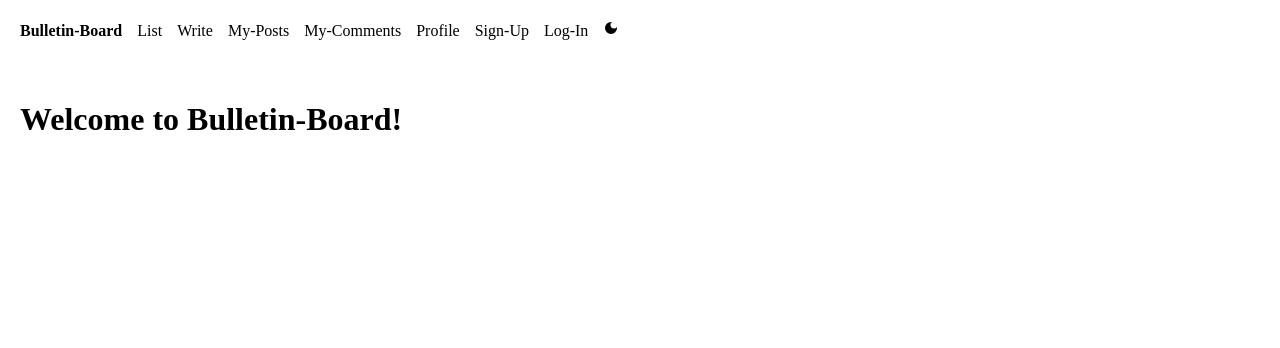
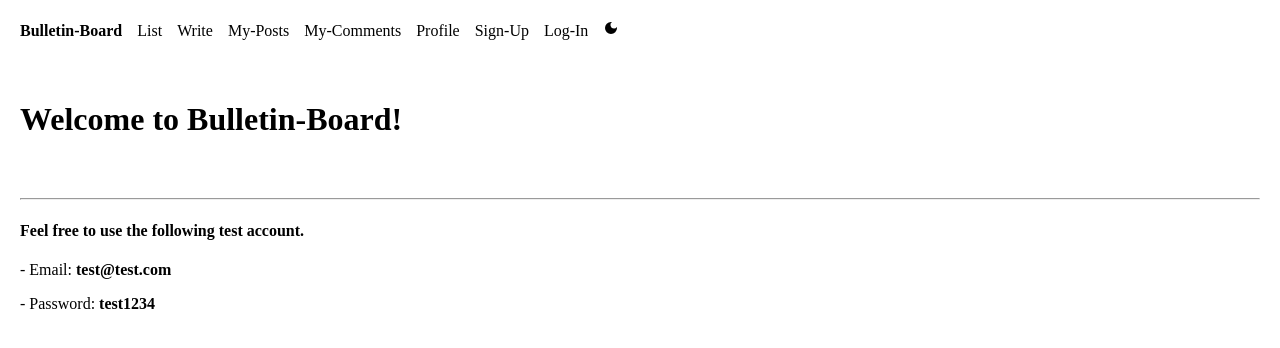
Before and after one commit to mokimokheonpark/bulletin-board, a Next.js app: page / in a window 1280 px wide. Shown: the top 348 px of the page. Built offline with nearby package versions, Linux system fonts and the light colour scheme; no server answers.

Commit message:
some modification in styles

```diff
--- a/app/components/Comment.js
+++ b/app/components/Comment.js
@@ -27,7 +27,7 @@ export default function Comment(props) {
           return (
             <div className="list-item-div" key={index}>
               <p>
-                {item.commenterUsername}: {item.content}
+                <strong>{item.commenterUsername}</strong>: {item.content}
               </p>
               {props.session &&
               props.session.user.email === item.commenterEmail ? (
--- a/app/globals.css
+++ b/app/globals.css
@@ -69,6 +69,7 @@ a {
 .list-item-div {
   display: flex;
   align-items: center;
+  margin-bottom: 5px;
 }
 
 .list-item-div h4 {
--- a/app/page.js
+++ b/app/page.js
@@ -2,6 +2,16 @@ export default async function Home() {
   return (
     <div className="p-20">
       <h1>Welcome to Bulletin-Board!</h1>
+      <div className="mt-60">
+        <hr />
+        <h4>Feel free to use the following test account.</h4>
+        <p>
+          - Email: <strong>test@test.com</strong>
+        </p>
+        <p>
+          - Password: <strong>test1234</strong>
+        </p>
+      </div>
     </div>
   );
 }
--- a/app/profile/page.js
+++ b/app/profile/page.js
@@ -22,10 +22,10 @@ export default async function Profile() {
     <div className="p-20">
       <h2>Profile</h2>
       <p>
-        <strong>username</strong>: {session.user.username}
+        <strong>Username</strong>: {session.user.username}
       </p>
       <p>
-        <strong>email</strong>: {session.user.email}
+        <strong>Email</strong>: {session.user.email}
       </p>
       <p>
         <strong>Total Posts</strong>: {postData.length}{" "}
```
